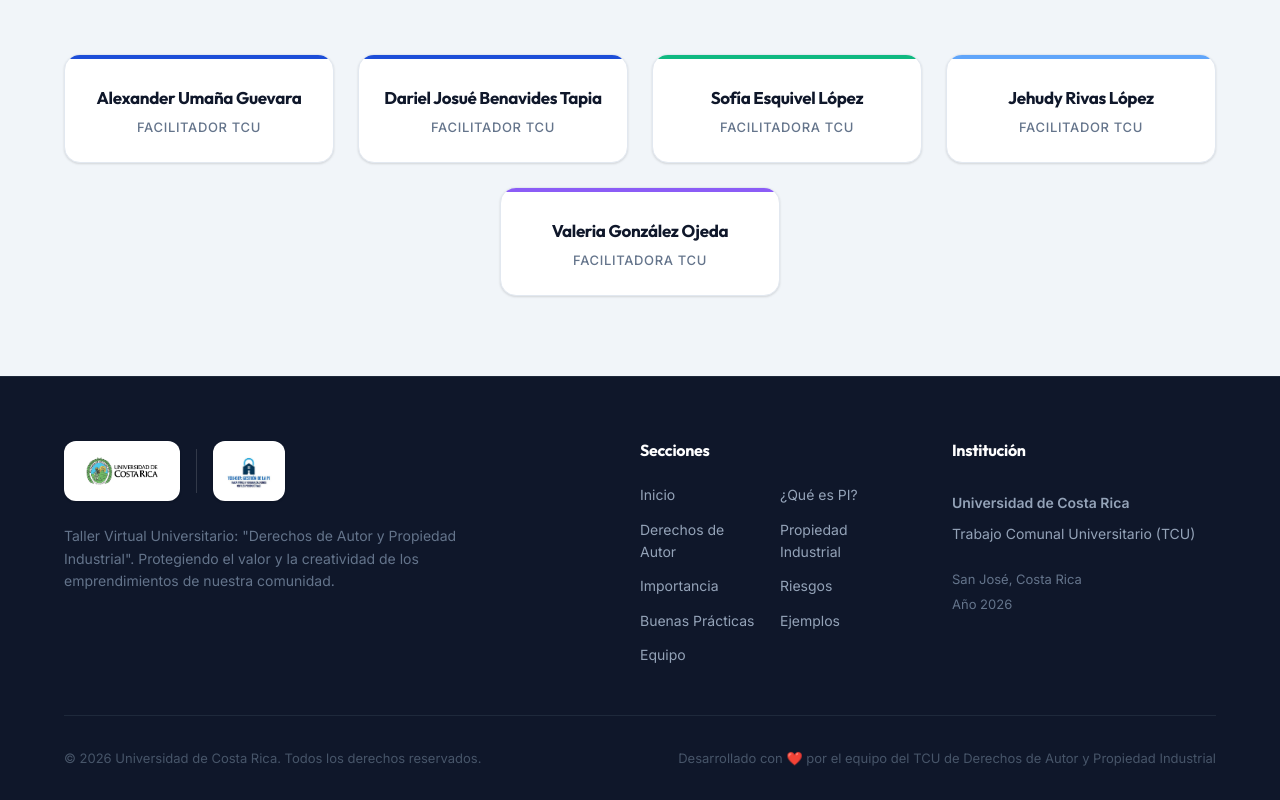
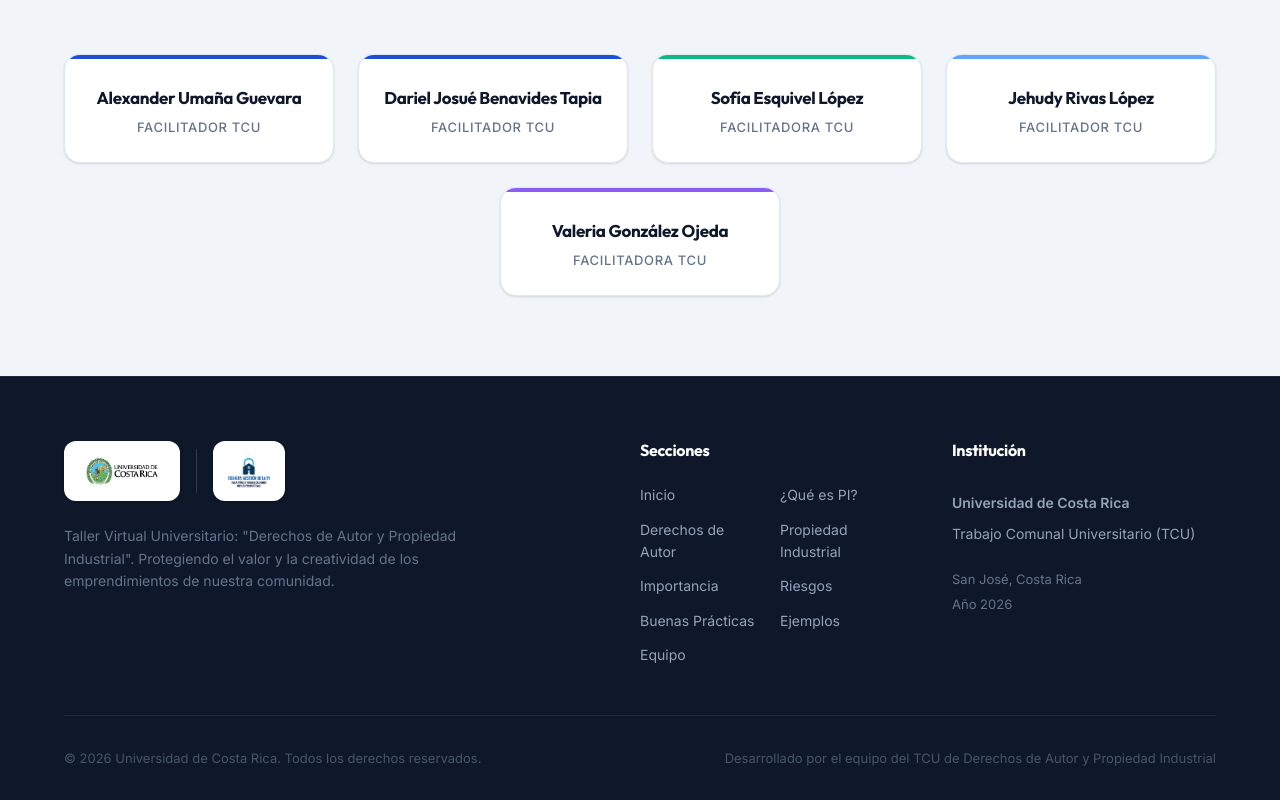
Before and after one commit to AlexUG0104/DerechoDeAutor-PropiedadIndustrial, a Vue app: page / in a window 1280 px wide. Shown: the part 9277-10077 px from the top of the page. Built offline with nearby package versions, Linux system fonts and the light colour scheme.

Commit message:
Eliminar el emoji del mensaje de créditos en el pie de página

```diff
--- a/src/components/FooterSection.vue
+++ b/src/components/FooterSection.vue
@@ -53,7 +53,7 @@
           &copy; 2026 Universidad de Costa Rica. Todos los derechos reservados.
         </p>
         <p class="credits">
-          Desarrollado con ❤️ por el equipo del TCU de Derechos de Autor y Propiedad Industrial
+          Desarrollado por el equipo del TCU de Derechos de Autor y Propiedad Industrial
         </p>
       </div>
     </div>
```
